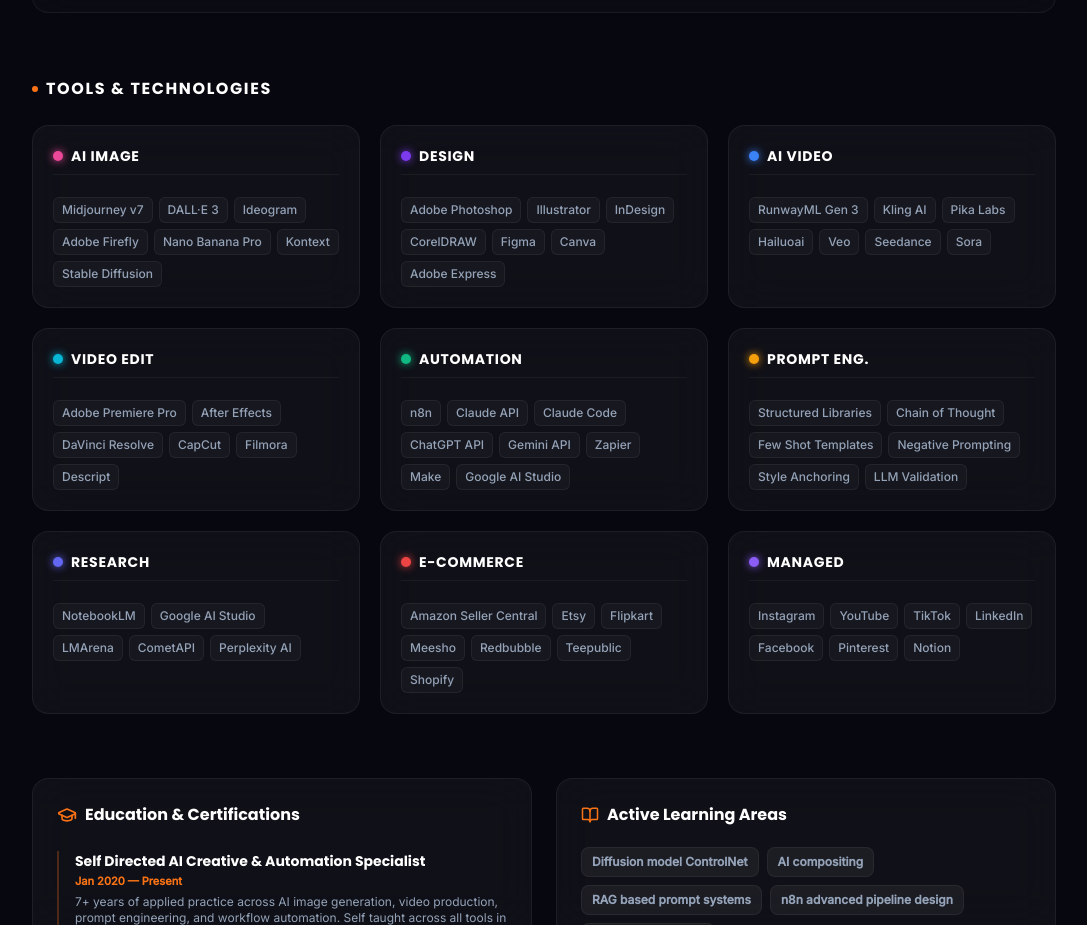
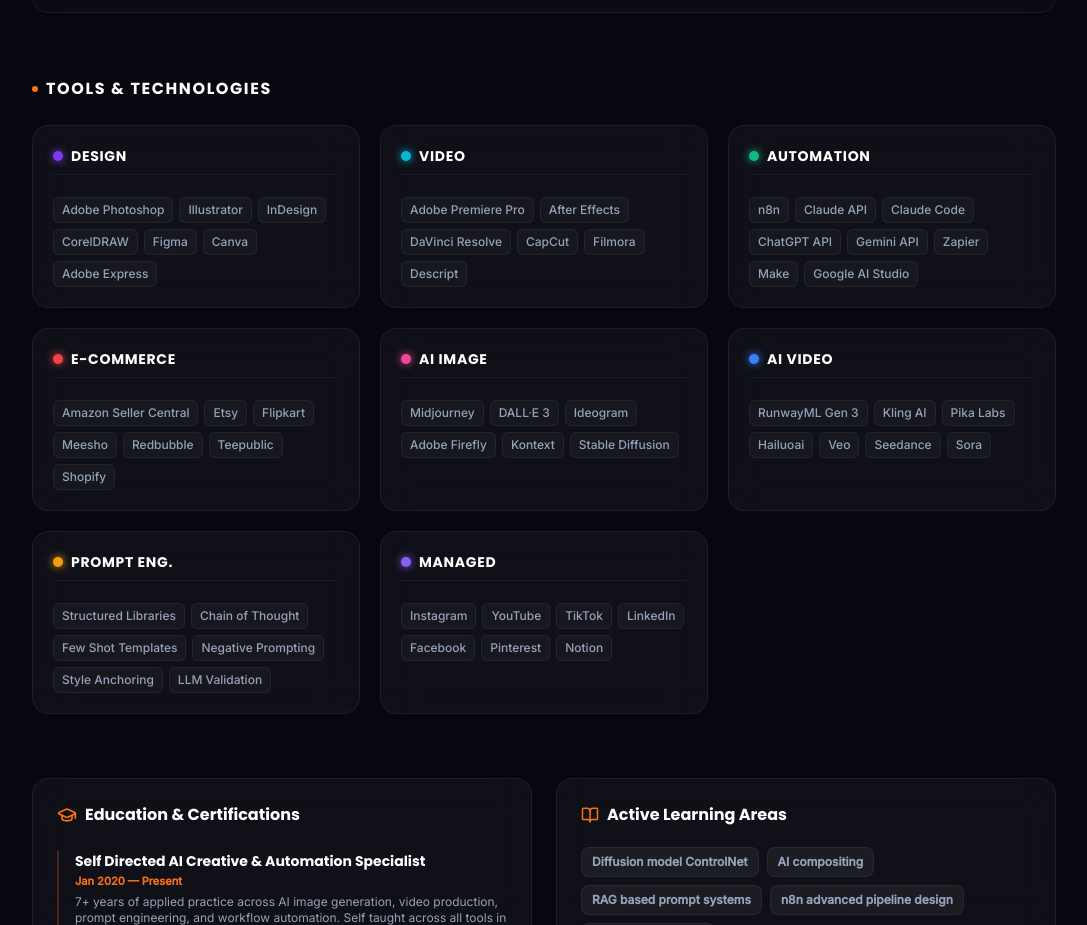
Before and after one commit to Jahirop/craftforge-pro, a React (Vite) app: page /hub in a window 1280 px wide. Shown: the part 1927-2852 px from the top of the page, without its empty margins (96-1183 px from the left). Built offline with nearby package versions, Linux system fonts and the light colour scheme.

Commit message:
reorder skill groups in hub page

```diff
--- a/src/pages/Hub.tsx
+++ b/src/pages/Hub.tsx
@@ -233,14 +233,13 @@
 ];
 
 const SKILL_GROUPS = [
-  { category: "AI Image", color: "#EC4899", skills: ["Midjourney v7", "DALL·E 3", "Ideogram", "Adobe Firefly", "Nano Banana Pro", "Kontext", "Stable Diffusion"] },
   { category: "Design", color: "#7C3AED", skills: ["Adobe Photoshop", "Illustrator", "InDesign", "CorelDRAW", "Figma", "Canva", "Adobe Express"] },
+  { category: "Video", color: "#06B6D4", skills: ["Adobe Premiere Pro", "After Effects", "DaVinci Resolve", "CapCut", "Filmora", "Descript"] },
+  { category: "Automation", color: "#10B981", skills: ["n8n", "Claude API", "Claude Code", "ChatGPT API", "Gemini API", "Zapier", "Make", "Google AI Studio"] },
+  { category: "E-Commerce", color: "#EF4444", skills: ["Amazon Seller Central", "Etsy", "Flipkart", "Meesho", "Redbubble", "Teepublic", "Shopify"] },
+  { category: "AI Image", color: "#EC4899", skills: ["Midjourney", "DALL·E 3", "Ideogram", "Adobe Firefly", "Kontext", "Stable Diffusion"] },
   { category: "AI Video", color: "#3B82F6", skills: ["RunwayML Gen 3", "Kling AI", "Pika Labs", "Hailuoai", "Veo", "Seedance", "Sora"] },
-  { category: "Video Edit", color: "#06B6D4", skills: ["Adobe Premiere Pro", "After Effects", "DaVinci Resolve", "CapCut", "Filmora", "Descript"] },
-  { category: "Automation", color: "#10B981", skills: ["n8n", "Claude API", "Claude Code", "ChatGPT API", "Gemini API", "Zapier", "Make", "Google AI Studio"] },
   { category: "Prompt Eng.", color: "#F59E0B", skills: ["Structured Libraries", "Chain of Thought", "Few Shot Templates", "Negative Prompting", "Style Anchoring", "LLM Validation"] },
-  { category: "Research", color: "#6366F1", skills: ["NotebookLM", "Google AI Studio", "LMArena", "CometAPI", "Perplexity AI"] },
-  { category: "E-Commerce", color: "#EF4444", skills: ["Amazon Seller Central", "Etsy", "Flipkart", "Meesho", "Redbubble", "Teepublic", "Shopify"] },
   { category: "Managed", color: "#8B5CF6", skills: ["Instagram", "YouTube", "TikTok", "LinkedIn", "Facebook", "Pinterest", "Notion"] }
 ];
 
```
